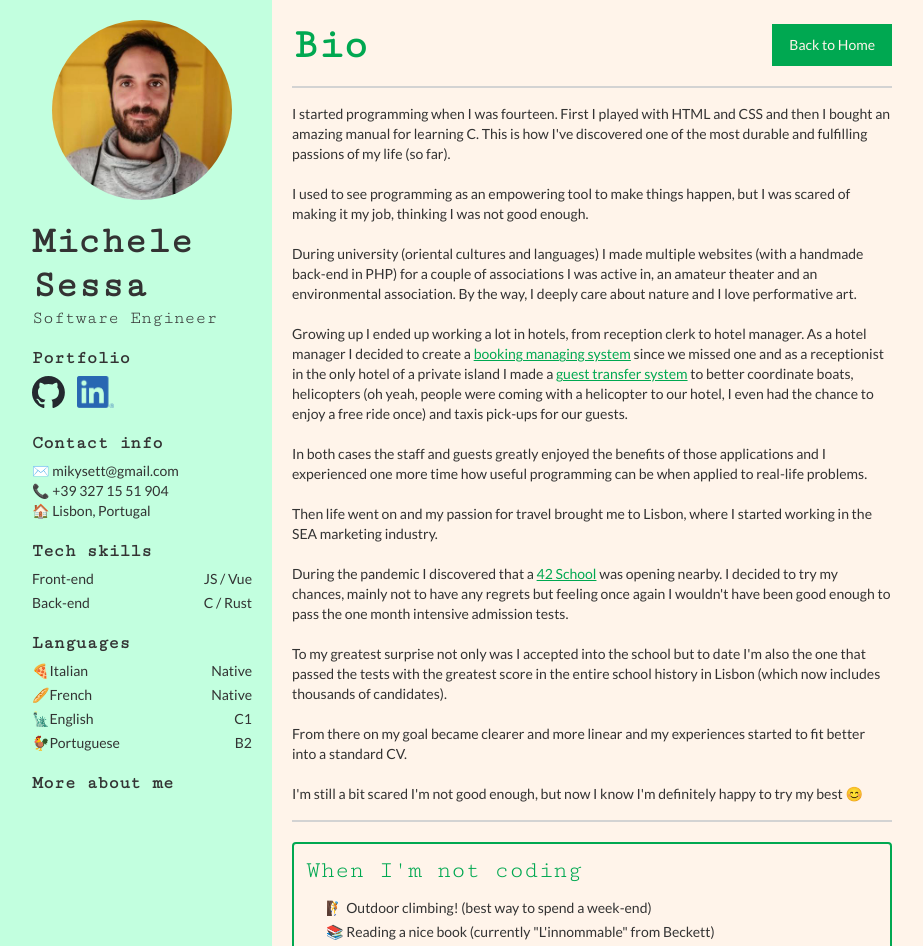
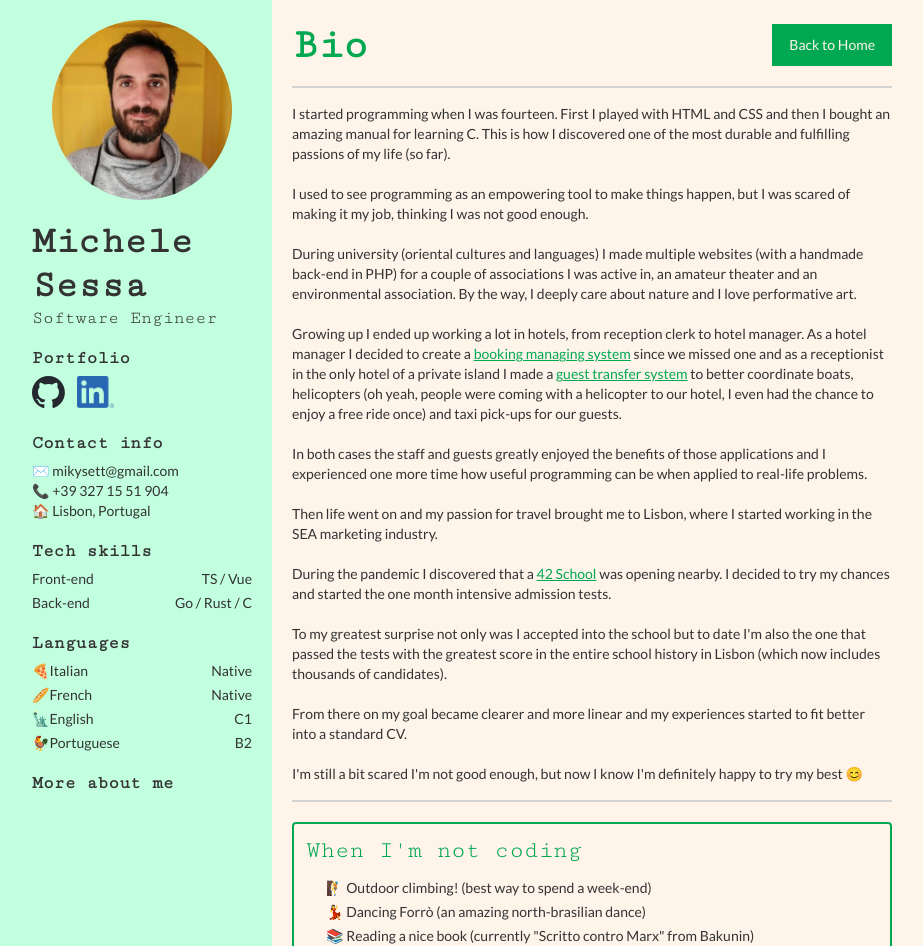
Before and after one commit to mikysett/another_cv, a Vue app in the folder cv-frontend/: page /bio in a window 1280 px wide. Shown: the top 946 px of the page, without its empty margins (112-1035 px from the left). Built offline with nearby package versions, Linux system fonts and the light colour scheme.

Commit message:
update bio and programming skills with minor UI ajustments

```diff
--- a/cv-frontend/src/components/MainMenu.vue
+++ b/cv-frontend/src/components/MainMenu.vue
@@ -10,7 +10,7 @@
       </div>
     </div>
 
-    <p @click="showContactInfo = !showContactInfo" class="std-btn contact-btn">
+    <p @click="showContactInfo = !showContactInfo" class="std-btn contact-btn hide-print">
       {{ ContactBtnText }}
     </p>
 
@@ -38,11 +38,11 @@
         <h3>Tech skills</h3>
         <div class="skill-line">
           <div class="skill-name">Front-end</div>
-          <div class="skill-level">JS / Vue</div>
+          <div class="skill-level">TS / Vue</div>
         </div>
         <div class="skill-line">
           <div class="skill-name">Back-end</div>
-          <div class="skill-level">C / Rust</div>
+          <div class="skill-level">Go / Rust / C</div>
         </div>
       </div>
 
@@ -72,8 +72,8 @@
 
     </div>
 
-    <h3 class="menu-title">More about me</h3>
-    <div class="bottom-menu">
+    <h3 class="menu-title hide-print">More about me</h3>
+    <div class="bottom-menu hide-print">
       <router-link class="menu-link" to="/bio">Bio</router-link>
       <router-link class="menu-link" to="/programming">Programming</router-link>
     </div>
@@ -147,6 +147,7 @@ const ContactBtnText = computed(() => {
   display: flex;
   justify-content: flex-end;
   flex: 1;
+  padding-left: 10px;
 }
 
 .bottom-menu {
@@ -200,4 +201,15 @@ const ContactBtnText = computed(() => {
   }
 }
 
+@media print {
+  .contact-info-container {
+    display: flex;
+    justify-content: space-between;
+  }
+
+  .hide-print {
+    display: none;
+  }
+}
+
 </style>
--- a/cv-frontend/src/views/BioView.vue
+++ b/cv-frontend/src/views/BioView.vue
@@ -4,36 +4,56 @@
 
     <Separator />
 
-    <div class="long-description">I started programming when I was fourteen. First I played with HTML and CSS and
-      then I bought an amazing manual for learning C.
-      This is how I've discovered one of the most durable and
-      fulfilling passions of my life (so far).<br><br>
-      I used to see programming as an empowering tool to make things happen,
-      but I was scared of making it my job, thinking I was not good enough.<br><br>
-      During university (oriental cultures
-      and languages) I made multiple websites (with a handmade back-end in PHP) for a couple of associations I was
-      active in, an amateur theater and an environmental association. By the way, I deeply care about nature and I
-      love performative art.<br><br>
-      Growing up I ended up working a lot in hotels, from reception clerk to hotel manager.
-      As a hotel manager I decided to create a <a href="https://github.com/mikysett/horrible_booking_system"
-        target="_blank" class="text-link">booking managing system</a> since we missed one and as a receptionist in the
-      only hotel of a private island I made a <a href="https://github.com/mikysett/horrible_guest_transfer_system"
-        target="_blank" class="text-link">guest transfer system</a> to better coordinate boats, helicopters (oh yeah,
-      people were coming with a helicopter to our hotel, I even had the chance to enjoy a free ride once) and taxis
-      pick-ups for our guests.<br><br>
+    <div class="long-description">
+      I started programming when I was fourteen. First I played with HTML and
+      CSS and then I bought an amazing manual for learning C. This is how I
+      discovered one of the most durable and fulfilling passions of my life (so
+      far).<br /><br />
+      I used to see programming as an empowering tool to make things happen, but
+      I was scared of making it my job, thinking I was not good enough.<br /><br />
+      During university (oriental cultures and languages) I made multiple
+      websites (with a handmade back-end in PHP) for a couple of associations I
+      was active in, an amateur theater and an environmental association. By the
+      way, I deeply care about nature and I love performative art.<br /><br />
+      Growing up I ended up working a lot in hotels, from reception clerk to
+      hotel manager. As a hotel manager I decided to create a
+      <a
+        href="https://github.com/mikysett/horrible_booking_system"
+        target="_blank"
+        class="text-link"
+        >booking managing system</a
+      >
+      since we missed one and as a receptionist in the only hotel of a private
+      island I made a
+      <a
+        href="https://github.com/mikysett/horrible_guest_transfer_system"
+        target="_blank"
+        class="text-link"
+        >guest transfer system</a
+      >
+      to better coordinate boats, helicopters (oh yeah, people were coming with
+      a helicopter to our hotel, I even had the chance to enjoy a free ride
+      once) and taxi pick-ups for our guests.<br /><br />
       In both cases the staff and guests greatly enjoyed the benefits of those
-      applications and I experienced one more time how useful programming can be when applied to real-life
-      problems.<br><br>
-      Then life went on and my passion for travel brought me to Lisbon, where I started working in the SEA marketing
-      industry.<br><br>
-      During the pandemic I discovered that a <a href="https://www.42network.org/" target="_blank"
-        class="text-link">42 School</a> was opening nearby. I decided to try my chances, mainly not to have any regrets but
-      feeling once again I wouldn't have been good enough to pass the one month intensive admission tests.<br><br>
-      To my greatest surprise not only was I accepted into the school but to date I'm also the one that passed the tests with the greatest score
-      in the entire school history in Lisbon (which now includes thousands of candidates).<br><br>
-      From there on my goal became clearer and more linear and my experiences started to fit better into a standard CV.<br><br>
-      I'm still a bit
-      scared I'm not good enough, but now I know I'm definitely happy to try my best 😊</div>
+      applications and I experienced one more time how useful programming can be
+      when applied to real-life problems.<br /><br />
+      Then life went on and my passion for travel brought me to Lisbon, where I
+      started working in the SEA marketing industry.<br /><br />
+      During the pandemic I discovered that a
+      <a href="https://www.42network.org/" target="_blank" class="text-link"
+        >42 School</a
+      >
+      was opening nearby. I decided to try my chances and started the one month
+      intensive admission tests.<br /><br />
+      To my greatest surprise not only was I accepted into the school but to
+      date I'm also the one that passed the tests with the greatest score in the
+      entire school history in Lisbon (which now includes thousands of
+      candidates).<br /><br />
+      From there on my goal became clearer and more linear and my experiences
+      started to fit better into a standard CV.<br /><br />
+      I'm still a bit scared I'm not good enough, but now I know I'm definitely
+      happy to try my best 😊
+    </div>
 
     <Separator />
 
@@ -41,20 +61,34 @@
       <h2 class="role-title ei-title">When I'm not coding</h2>
       <div class="ei-container no-p">
         <ul role="list" class="list">
-          <li class="list-item">🧗 Outdoor climbing! (best way to spend a week-end)</li>
-          <li class="list-item">📚 Reading a nice book (currently "L'innommable" from Beckett)</li>
-          <li class="list-item">🍆 Cooking traditional Italian dishes (my favorite is <a
-              href="https://ricette.giallozafferano.it/Parmigiana-di-melanzane.html" target="_blank"
-              class="text-link">Parmigiana</a>)</li>
-          <li class="list-item">🌈 Helping out in an association that delivers hot meals to families in need<br>
-            (actually I feel they are helping me more than I'm helping them)</li>
-          <li class="list-item">💃 Dancing and having fun with friends</li>
+          <li class="list-item">
+            🧗 Outdoor climbing! (best way to spend a week-end)
+          </li>
+          <li class="list-item">
+            💃 Dancing Forrò (an amazing north-brasilian dance)
+          </li>
+          <li class="list-item">
+            📚 Reading a nice book (currently "Scritto contro Marx" from
+            Bakunin)
+          </li>
+          <li class="list-item">
+            🍆 Cooking traditional Italian dishes (my favorite is
+            <a
+              href="https://ricette.giallozafferano.it/Parmigiana-di-melanzane.html"
+              target="_blank"
+              class="text-link"
+              >Parmigiana</a
+            >)
+          </li>
+          <li class="list-item">
+            🌈 Helping out in an association that delivers hot meals to families
+            in need<br />
+            (actually I feel they are helping me more than I'm helping them)
+          </li>
         </ul>
       </div>
     </div>
-
   </div>
-
 </template>
 
 <script>
--- a/cv-frontend/src/views/HomeView.vue
+++ b/cv-frontend/src/views/HomeView.vue
@@ -35,7 +35,9 @@
             </div>
           </div>
           <div class="description">
-            I'm contributing to a large code-base, adding value to our back-end creating new micro-services mainly in GoLang.
+            Contributing to a large microservice infrastructure, from new services design and implementation in GoLang to deployment in k8s clusters.<br>
+            Implementing frontend masks in Ts/Vue following industry best practices.<br>
+            Active participation to design decisions to ensure tasks recoverability and idempontency while keeping perfomances in line with expectations.
           </div>
         </div>
       </div>
```
Also changed, not shown: cv-frontend/src/views/ProgrammingView.vue (+5 -6 lines).
